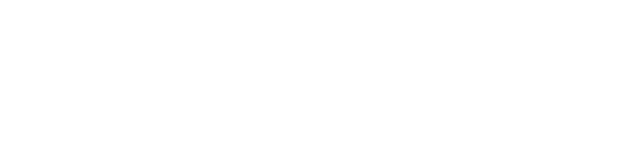
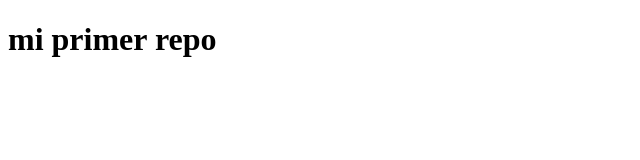
Before and after one commit to pribond/repo-git, a plain HTML site: page index.html in a window 1280 px wide. Shown: the whole page, without its empty margins (0-640 px from the left). Drawn offline with Linux system fonts and the light colour scheme.

Commit message:
agregado contenido

```diff
--- a/index.html
+++ b/index.html
@@ -3,9 +3,9 @@
 <head>
 	<meta charset="utf-8">
 	<meta name="viewport" content="width=device-width, initial-scale=1">
-	<title></title>
+	<title>mi primer repo</title>
 </head>
 <body>
-
+<h1>mi primer repo</h1>
 </body>
 </html>
```
